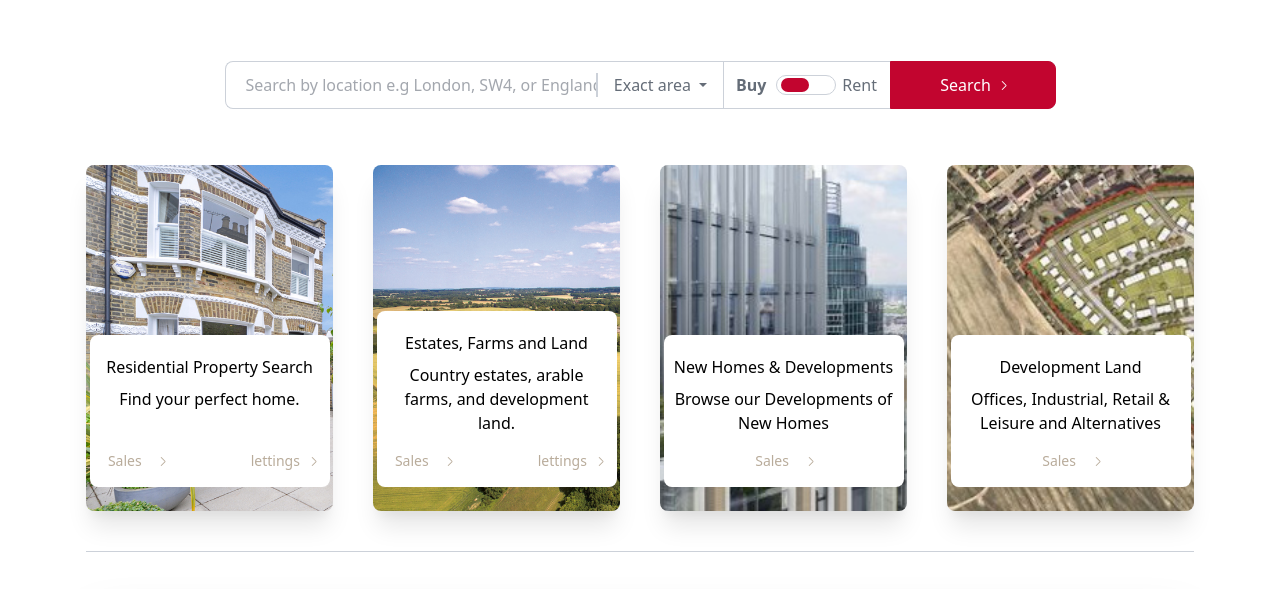
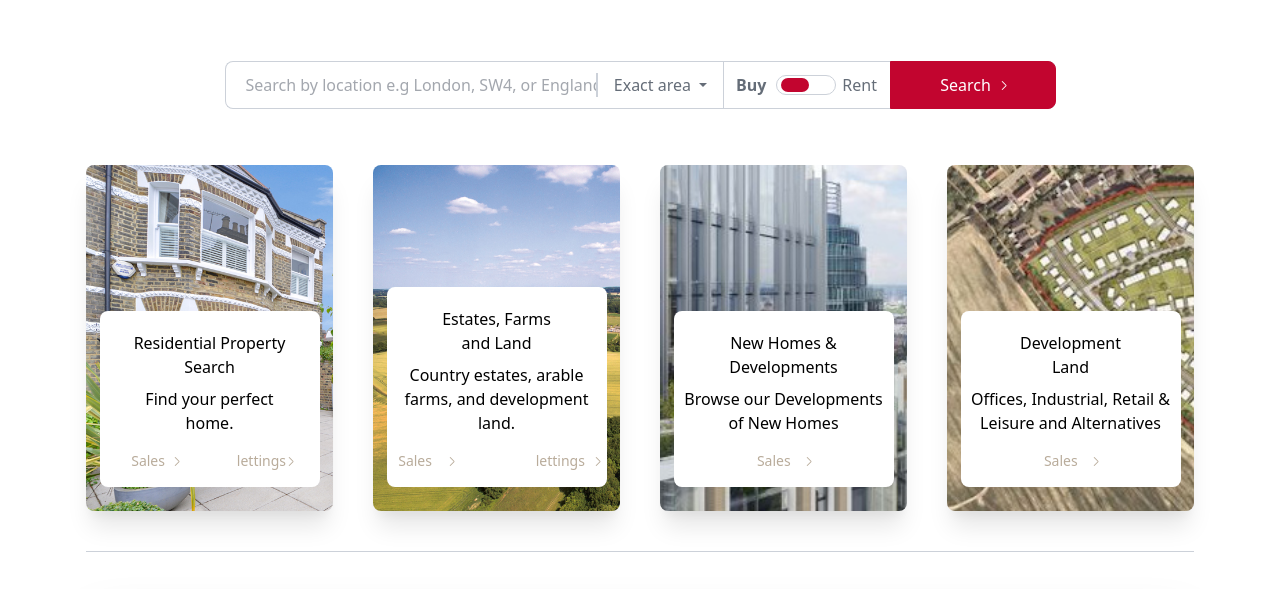
Before and after one commit to ZimboneVincenzo/Strutt-Parker, a website built with Vite: page index.html in a window 1280 px wide. Shown: the part 211-800 px from the top of the page. Built offline with nearby package versions, Linux system fonts and the light colour scheme.

Commit message:
fix(card sales):padding added to text for responsive

```diff
--- a/index.html
+++ b/index.html
@@ -173,14 +173,14 @@
                 max-h-60
                 mt-10
                 xl:mb-6
-                xl:w-60
-                xl:px-2.5
+                xl:w-elementcardG1xl
+                xxl:px-2.5
                 bg-white
                 rounded-lg
               "
             >
-              <p class="mb-2 text-lg text-center">Residential Property Search</p>
-              <p class="hidden xl:block text-sm text-center mb-5 h-12">Find your perfect home.</p>
+              <p class="mb-2 text-lg text-center ">Residential Property <br class="hidden xl:block"> Search</p>
+              <p class="hidden xl:block text-sm text-center mb-5 h-12 ">Find your perfect home.</p>
               <div class="flex flex-row justify-between w-full">
                 <div class="flex flex-row items-center w-1/3 ">
                 <div class="flex flex-row items-center justify-around w-full">
@@ -231,19 +231,21 @@
                 flex flex-col
                 items-center
                 px-7
+                xl:px-1
                 py-5
                 w-elementcardG1
                 max-h-60
                 mt-10
                 xl:mb-6
-                xl:w-60
-                xl:px-2.5
+                xl:w-elementcardG1xl
+                xxl:w-60
+                xxl:px-2.5
                 bg-white
                 rounded-lg
               "
             >
-              <p class="mb-2 text-lg text-center">Estates, Farms and Land</p>
-              <p class="hidden xl:block text-sm text-center mb-5">Country estates, arable farms, and development land.</p>
+              <p class="mb-2 text-lg text-center ">Estates, Farms <br class="hidden xl:block"> and Land</p>
+              <p class="hidden xl:block text-sm text-center mb-5 ">Country estates, arable farms, and development land.</p>
               <div class="flex flex-row justify-between w-full">
                 <div class="flex flex-row items-center w-1/3">
                 <div class="flex flex-row items-center justify-around w-full">
@@ -299,13 +301,14 @@
                 max-h-60
                 mt-10
                 xl:mb-6
-                xl:w-60
+                xl:w-elementcardG1xl
+                xxl:w-60
                 xl:px-2.5
                 bg-white
                 rounded-lg
               "
             >
-              <p class="mb-2 text-lg text-center">New Homes & Developments</p>
+              <p class="mb-2 text-lg text-center ">New Homes & <br class="hidden xl:block"> Developments</p>
               <p class="hidden xl:block text-sm text-center mb-5">Browse our Developments of New Homes</p>
               <div class="flex flex-row justify-around w-full">
                 <div class="flex flex-row justify-around w-full">
@@ -356,13 +359,14 @@
                 min-h-cardGroup1
                 mt-10
                 xl:mb-6
-                xl:w-60
+                xl:w-elementcardG1xl
+                xxl:w-60
                 xl:px-2.5
                 bg-white
                 rounded-lg
               "
             >
-              <p class="mb-2 text-lg text-center">Development Land</p>
+              <p class="mb-2 text-lg text-center ">Development <br class="hidden xl:block"> Land</p>
               <p class="hidden xl:block text-sm text-center mb-5">Offices, Industrial, Retail & Leisure and Alternatives</p>
               <div class="flex flex-row justify-around w-full">
                 <div class="flex flex-row items-center w-1/3">
--- a/tailwind.config.js
+++ b/tailwind.config.js
@@ -41,10 +41,12 @@ module.exports = {
         'input1/3':'20%',
         'toggleDesk':'3.75rem',
         'cardG1W':'17.5rem',
+        'elementcardG1xl':'13.75rem',
         'elementcardG1':'16.625rem'
       },
       height:{
       'arrow':'0.4375rem',
+      '4.5':'4.5rem',
       'cardG1':'21.625rem',
       'cardGroup1':'12.5rem',
       },
```
